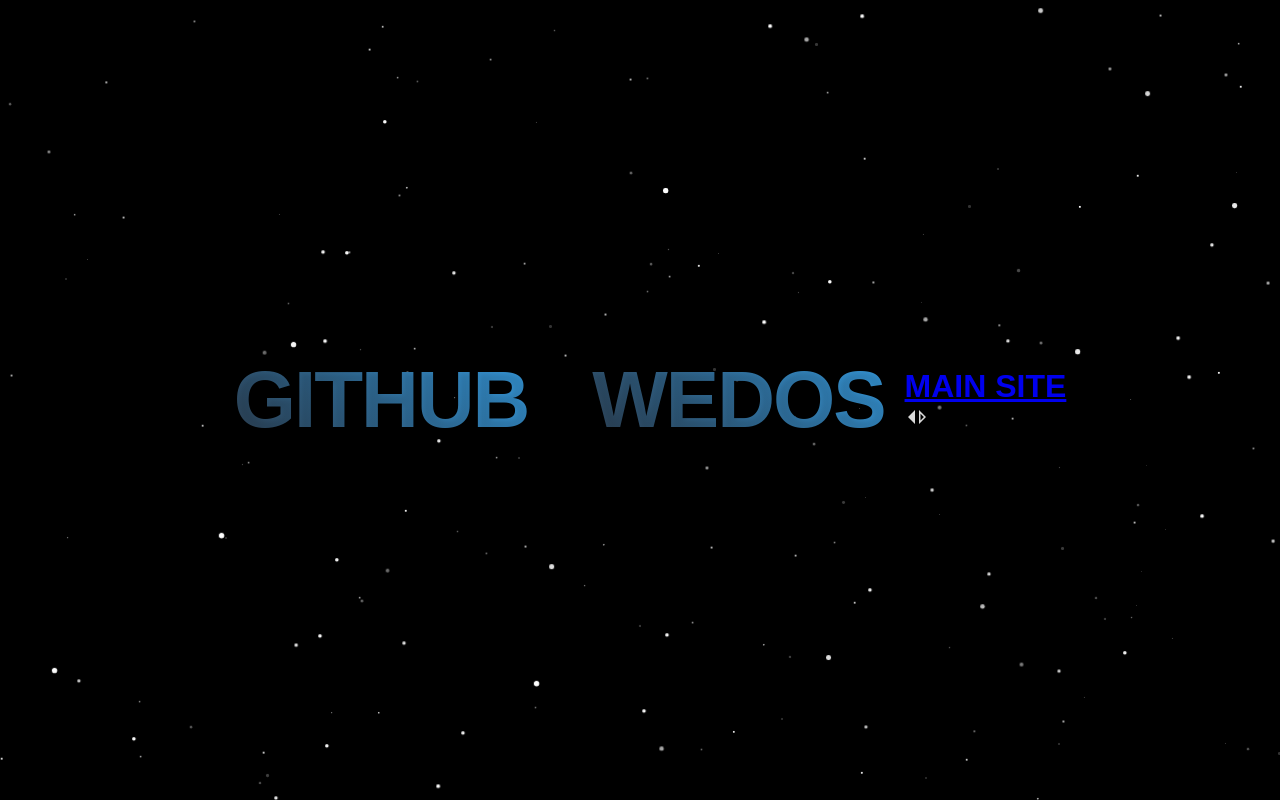
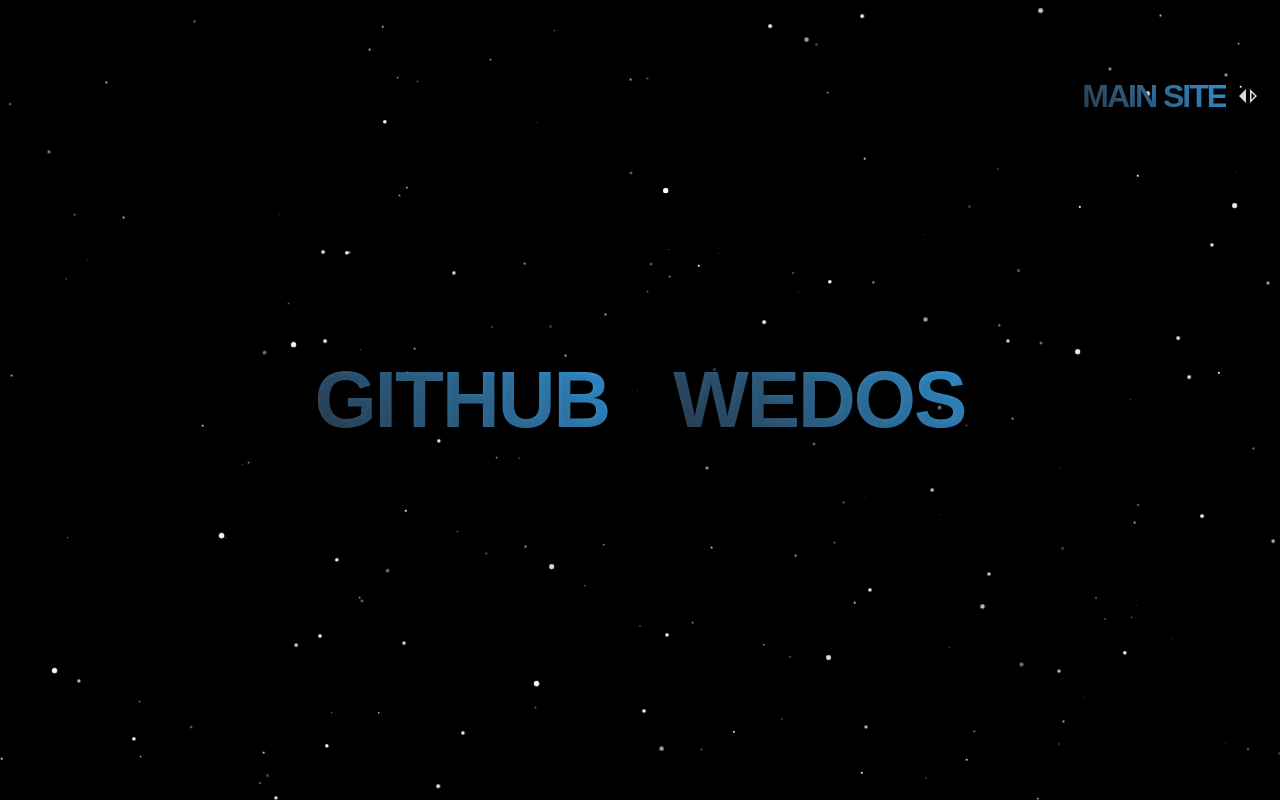
Before and after one commit to Dav1dko59/update-site, a plain HTML site: page index.html in a window 1280 px wide. Drawn offline with Linux system fonts and the light colour scheme.

Commit message:
Update style.css

```diff
--- a/style.css
+++ b/style.css
@@ -64,3 +64,38 @@ body {
     0%, 100% { opacity: 0.2; transform: scale(1); }
     50% { opacity: 1; transform: scale(1.8); }
 }
+.update-switch {
+    border-radius: 0px;
+    transition: transform 0.3s ease, text-shadow 0.3s ease;
+    position: absolute;
+    z-index: 1; /* Text bude nad hvězdami */
+    right: 1%;
+    top: 7%; /* Posune horní okraj kontejneru do středu */
+    height: 10%;
+    width: 15%;
+    display: flex;
+    justify-content: center;
+    align-items: center;
+
+}
+.update-text {
+    font-size: clamp(2rem, 1vw, 5rem);
+    font-weight: bold;
+    text-transform: uppercase;
+    letter-spacing: -2px;
+    background: linear-gradient(45deg, #2c3e50, #3498db);
+    -webkit-background-clip: text;
+    background-clip: text;
+    color: transparent;
+    text-shadow: 2px 2px 4px rgba(0,0,0,0.1);
+    display: inline-block;
+    transform: translateY(0);
+    transition: transform 0.3s ease;
+    transform-origin: right;
+    margin-right: 10px;
+}
+.update-switch:hover{
+  transform: scale(1.1) translateX(-10px); /* Posun doľava */
+  transform-origin: right; /* Zabezpečí, že scaling začína sprava */
+  text-shadow: -4px 4px 8px rgba(0, 0, 0, 0.3); /* Tieň na ľavej strane */
+}
```
